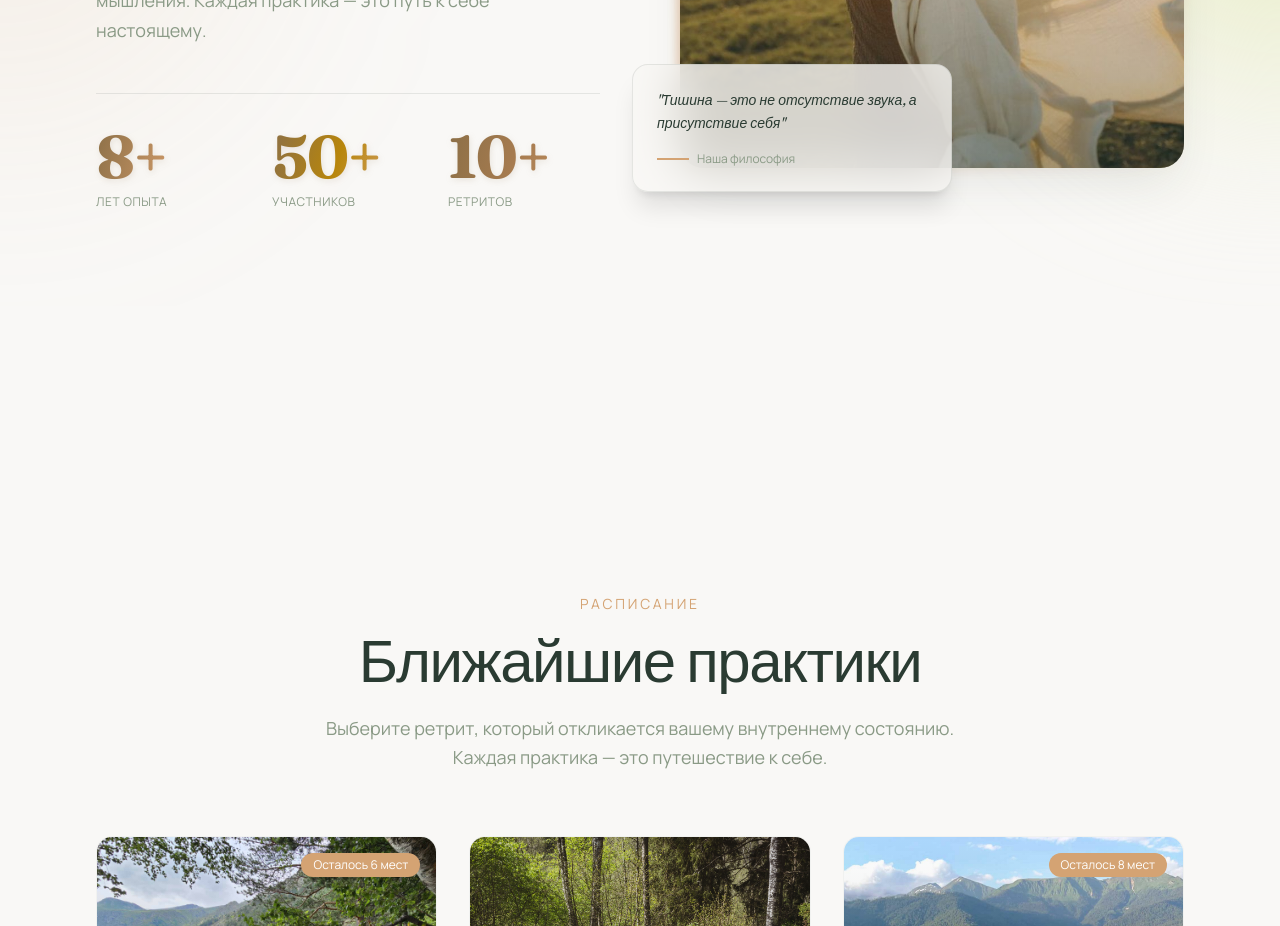
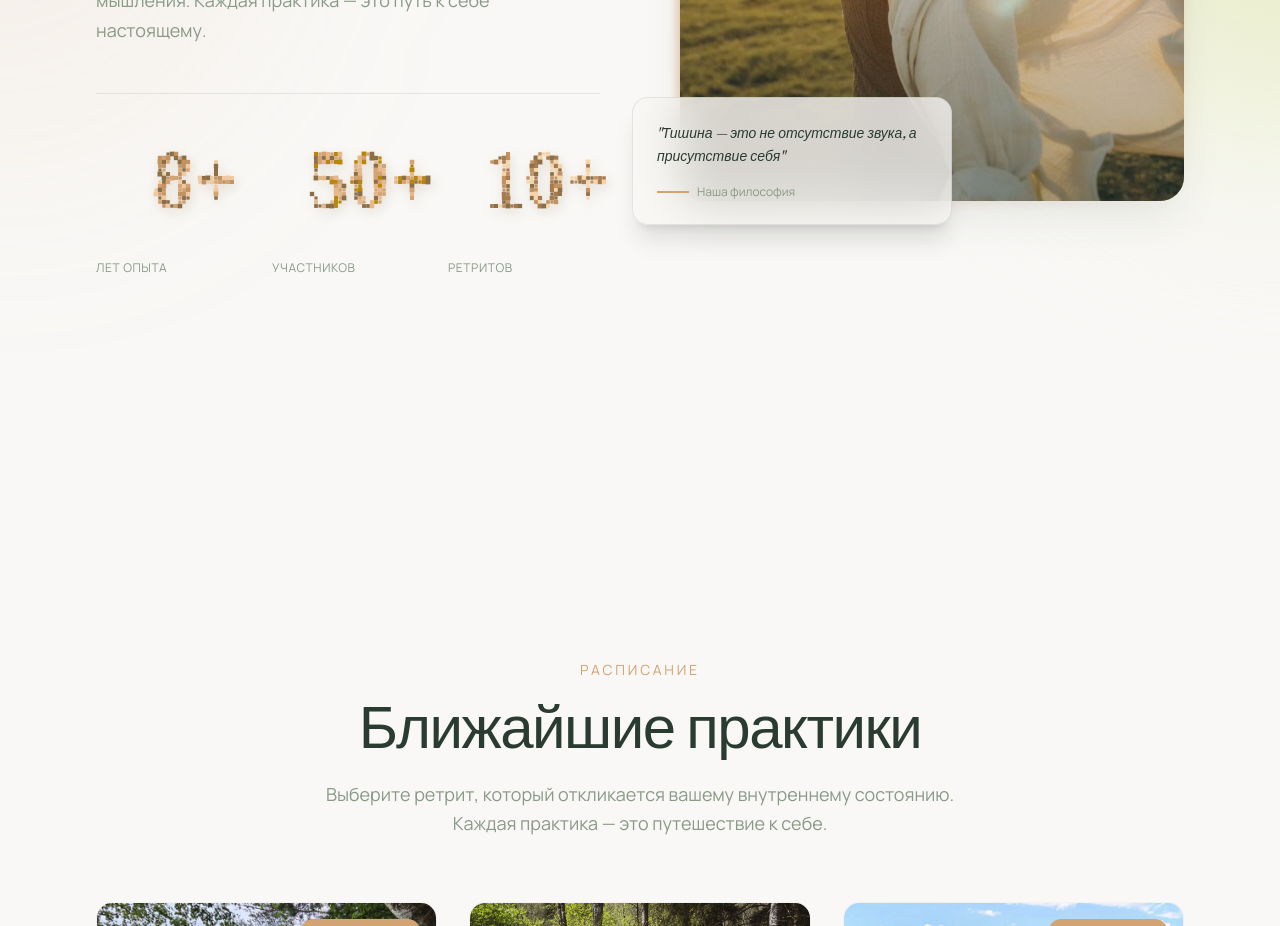
Before and after one commit to cxdpq99kvh-cloud/zen-retreat, a Next.js app: page / in a window 1280 px wide. Shown: the part 1400-2326 px from the top of the page. Built offline with nearby package versions, Linux system fonts and the light colour scheme; no server answers.

Commit message:
Add exploding number effect with particle animation

```diff
--- /dev/null
+++ b/src/components/ExplodingNumber.tsx
@@ -0,0 +1,145 @@
+// src/components/ExplodingNumber.tsx
+"use client";
+
+import { useEffect, useRef, useState } from "react";
+
+interface ExplodingNumberProps {
+  number: string;
+  label: string;
+  gradientColors: string[];
+}
+
+export default function ExplodingNumber({ number, label, gradientColors }: ExplodingNumberProps) {
+  const canvasRef = useRef<HTMLCanvasElement>(null);
+  const [isExploding, setIsExploding] = useState(false);
+  const particlesRef = useRef<any[]>([]);
+  const animationFrameRef = useRef<number>();
+  const mouseRef = useRef({ x: 50, y: 50 });
+
+  useEffect(() => {
+    const canvas = canvasRef.current;
+    if (!canvas) return;
+
+    const ctx = canvas.getContext("2d");
+    if (!ctx) return;
+
+    const width = 200;
+    const height = 120;
+    canvas.width = width;
+    canvas.height = height;
+
+    // Рисуем число на временном canvas для получения пикселей
+    const tempCanvas = document.createElement("canvas");
+    tempCanvas.width = width;
+    tempCanvas.height = height;
+    const tempCtx = tempCanvas.getContext("2d");
+    if (!tempCtx) return;
+
+    tempCtx.font = "bold 80px serif";
+    tempCtx.textAlign = "center";
+    tempCtx.textBaseline = "middle";
+    tempCtx.fillStyle = "#000";
+    tempCtx.fillText(number, width / 2, height / 2);
+
+    // Получаем пиксели числа
+    const imageData = tempCtx.getImageData(0, 0, width, height);
+    const particles: any[] = [];
+
+    // Создаём частицы из пикселей (каждые 4 пикселя для производительности)
+    for (let y = 0; y < height; y += 4) {
+      for (let x = 0; x < width; x += 4) {
+        const index = (y * width + x) * 4;
+        if (imageData.data[index + 3] > 128) {
+          // Это часть числа
+          particles.push({
+            x: x,
+            y: y,
+            originX: x,
+            originY: y,
+            vx: (Math.random() - 0.5) * 20, // Случайная скорость по X
+            vy: (Math.random() - 0.5) * 20, // Случайная скорость по Y
+            rotation: Math.random() * Math.PI * 2,
+            rotationSpeed: (Math.random() - 0.5) * 0.2,
+            size: 3 + Math.random() * 2,
+            color: gradientColors[Math.floor(Math.random() * gradientColors.length)],
+          });
+        }
+      }
+    }
+
+    particlesRef.current = particles;
+
+    // Анимация
+    const animate = () => {
+      ctx.clearRect(0, 0, width, height);
+
+      particles.forEach((particle) => {
+        if (isExploding) {
+          // Разлёт частиц
+          particle.x += particle.vx;
+          particle.y += particle.vy;
+          particle.rotation += particle.rotationSpeed;
+          particle.vx *= 0.98; // Трение
+          particle.vy *= 0.98;
+        } else {
+          // Сборка обратно
+          const dx = particle.originX - particle.x;
+          const dy = particle.originY - particle.y;
+          particle.x += dx * 0.1;
+          particle.y += dy * 0.1;
+          particle.rotation *= 0.95;
+        }
+
+        // Рисуем частицу
+        ctx.save();
+        ctx.translate(particle.x, particle.y);
+        ctx.rotate(particle.rotation);
+        ctx.fillStyle = particle.color;
+        ctx.fillRect(-particle.size / 2, -particle.size / 2, particle.size, particle.size);
+        ctx.restore();
+      });
+
+      animationFrameRef.current = requestAnimationFrame(animate);
+    };
+
+    animate();
+
+    return () => {
+      if (animationFrameRef.current) {
+        cancelAnimationFrame(animationFrameRef.current);
+      }
+    };
+  }, [number, gradientColors, isExploding]);
+
+  // Обновление позиции мыши для градиента
+  useEffect(() => {
+    const handleMouseMove = (e: MouseEvent) => {
+      mouseRef.current = {
+        x: (e.clientX / window.innerWidth) * 100,
+        y: (e.clientY / window.innerHeight) * 100,
+      };
+    };
+
+    window.addEventListener("mousemove", handleMouseMove);
+    return () => window.removeEventListener("mousemove", handleMouseMove);
+  }, []);
+
+  return (
+    <div className="relative group">
+      <div
+        className="relative inline-block cursor-pointer"
+        onMouseEnter={() => setIsExploding(true)}
+        onMouseLeave={() => setIsExploding(false)}
+      >
+        <canvas
+          ref={canvasRef}
+          className="w-[200px] h-[120px]"
+          style={{
+            filter: "drop-shadow(2px 4px 6px rgba(139, 111, 71, 0.2))",
+          }}
+        />
+      </div>
+      <p className="text-xs text-muted font-sans uppercase tracking-wider mt-2">{label}</p>
+    </div>
+  );
+}
--- a/src/components/StatsSection.tsx
+++ b/src/components/StatsSection.tsx
@@ -1,98 +1,31 @@
 // src/components/StatsSection.tsx
 "use client";
+
+import ExplodingNumber from "./ExplodingNumber";
 
 export default function StatsSection() {
   return (
     <div className="grid grid-cols-3 gap-6 mt-12 pt-8 border-t border-foreground/10 relative">
       {/* 8+ Лет опыта */}
-      <div className="relative group">
-        <p
-          className="relative text-5xl md:text-6xl font-serif mb-2 font-black tracking-tight select-none"
-          style={{
-            color: 'transparent',
-            background: `radial-gradient(
-              circle at var(--mouse-x) var(--mouse-y),
-              #F0C9A0 0%,
-              #D4A373 40%,
-              #C39262 70%,
-              #8B6F47 100%
-            )`,
-            backgroundSize: '300% 300%', // Увеличили для более заметного эффекта
-            WebkitBackgroundClip: 'text',
-            backgroundClip: 'text',
-            textShadow: `
-              inset 1px 1px 2px rgba(0,0,0,0.2),
-              -1px -1px 0 rgba(139, 111, 71, 0.3),
-              1px 1px 0 rgba(240, 201, 160, 0.2)
-            `,
-            filter: 'drop-shadow(1px 2px 3px rgba(139, 111, 71, 0.15))'
-          }}
-        >
-          8+
-        </p>
-
-        <p className="text-xs text-muted font-sans uppercase tracking-wider">Лет опыта</p>
-      </div>
+      <ExplodingNumber
+        number="8+"
+        label="Лет опыта"
+        gradientColors={["#F0C9A0", "#D4A373", "#C39262", "#8B6F47"]}
+      />
 
       {/* 50+ Участников */}
-      <div className="relative group">
-        <p
-          className="relative text-5xl md:text-6xl font-serif mb-2 font-black tracking-tight select-none"
-          style={{
-            color: 'transparent',
-            background: `radial-gradient(
-              circle at var(--mouse-x) var(--mouse-y),
-              #E5B88B 0%,
-              #D4A373 40%,
-              #B8860B 70%,
-              #8B6F47 100%
-            )`,
-            backgroundSize: '300% 300%',
-            WebkitBackgroundClip: 'text',
-            backgroundClip: 'text',
-            textShadow: `
-              inset 1px 1px 2px rgba(0,0,0,0.2),
-              -1px -1px 0 rgba(139, 111, 71, 0.3),
-              1px 1px 0 rgba(229, 184, 139, 0.2)
-            `,
-            filter: 'drop-shadow(1px 2px 3px rgba(139, 111, 71, 0.15))'
-          }}
-        >
-          50+
-        </p>
-
-        <p className="text-xs text-muted font-sans uppercase tracking-wider">Участников</p>
-      </div>
+      <ExplodingNumber
+        number="50+"
+        label="Участников"
+        gradientColors={["#E5B88B", "#D4A373", "#B8860B", "#8B6F47"]}
+      />
 
       {/* 10+ Ретритов */}
-      <div className="relative group">
-        <p
-          className="relative text-5xl md:text-6xl font-serif mb-2 font-black tracking-tight select-none"
-          style={{
-            color: 'transparent',
-            background: `radial-gradient(
-              circle at var(--mouse-x) var(--mouse-y),
-              #F5D4A9 0%,
-              #C39262 40%,
-              #A67B4F 70%,
-              #8B6F47 100%
-            )`,
-            backgroundSize: '300% 300%',
-            WebkitBackgroundClip: 'text',
-            backgroundClip: 'text',
-            textShadow: `
-              inset 1px 1px 2px rgba(0,0,0,0.2),
-              -1px -1px 0 rgba(139, 111, 71, 0.3),
-              1px 1px 0 rgba(245, 212, 169, 0.2)
-            `,
-            filter: 'drop-shadow(1px 2px 3px rgba(139, 111, 71, 0.15))'
-          }}
-        >
-          10+
-        </p>
-
-        <p className="text-xs text-muted font-sans uppercase tracking-wider">Ретритов</p>
-      </div>
+      <ExplodingNumber
+        number="10+"
+        label="Ретритов"
+        gradientColors={["#F5D4A9", "#C39262", "#A67B4F", "#8B6F47"]}
+      />
     </div>
   );
 }
```
